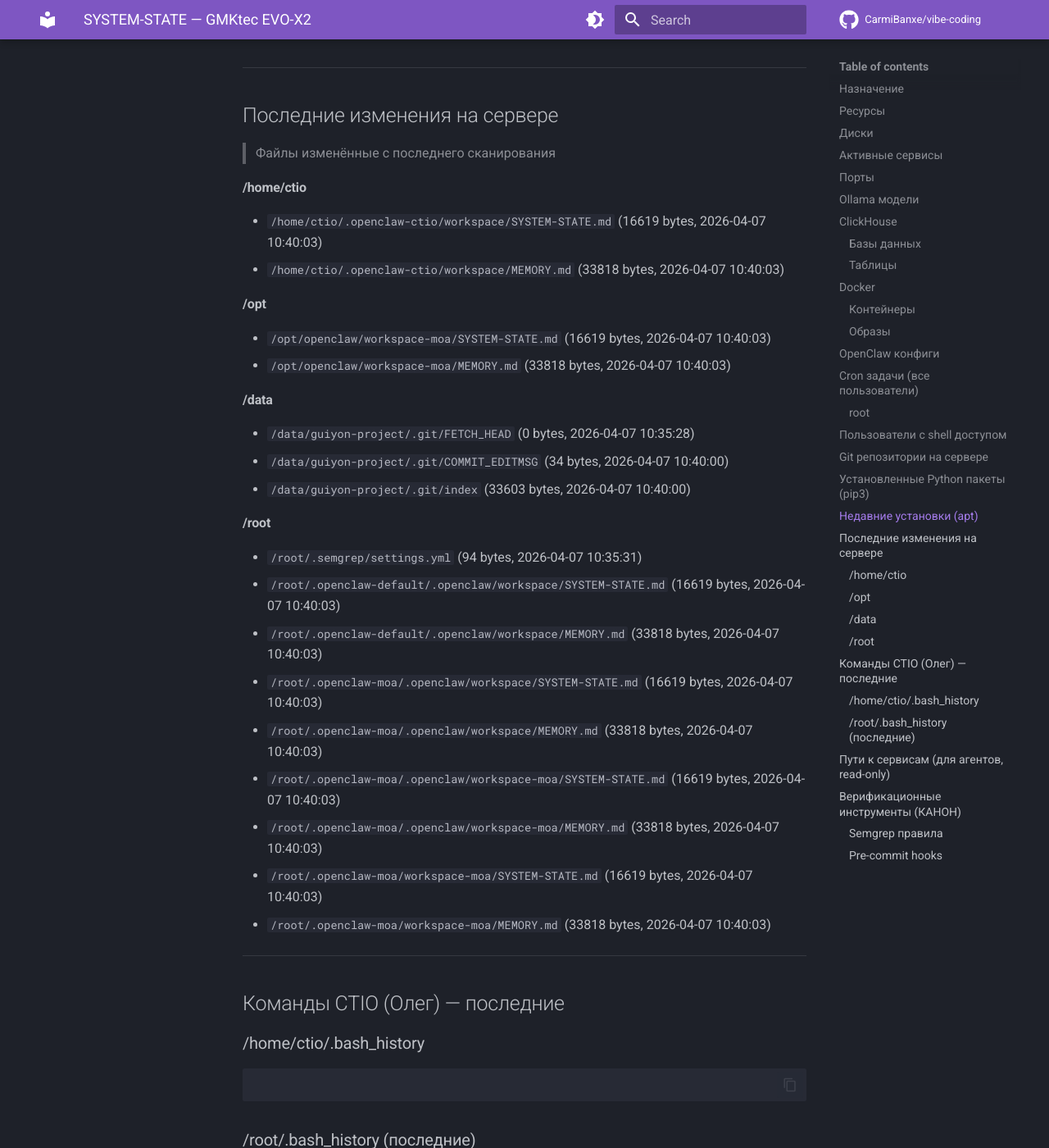
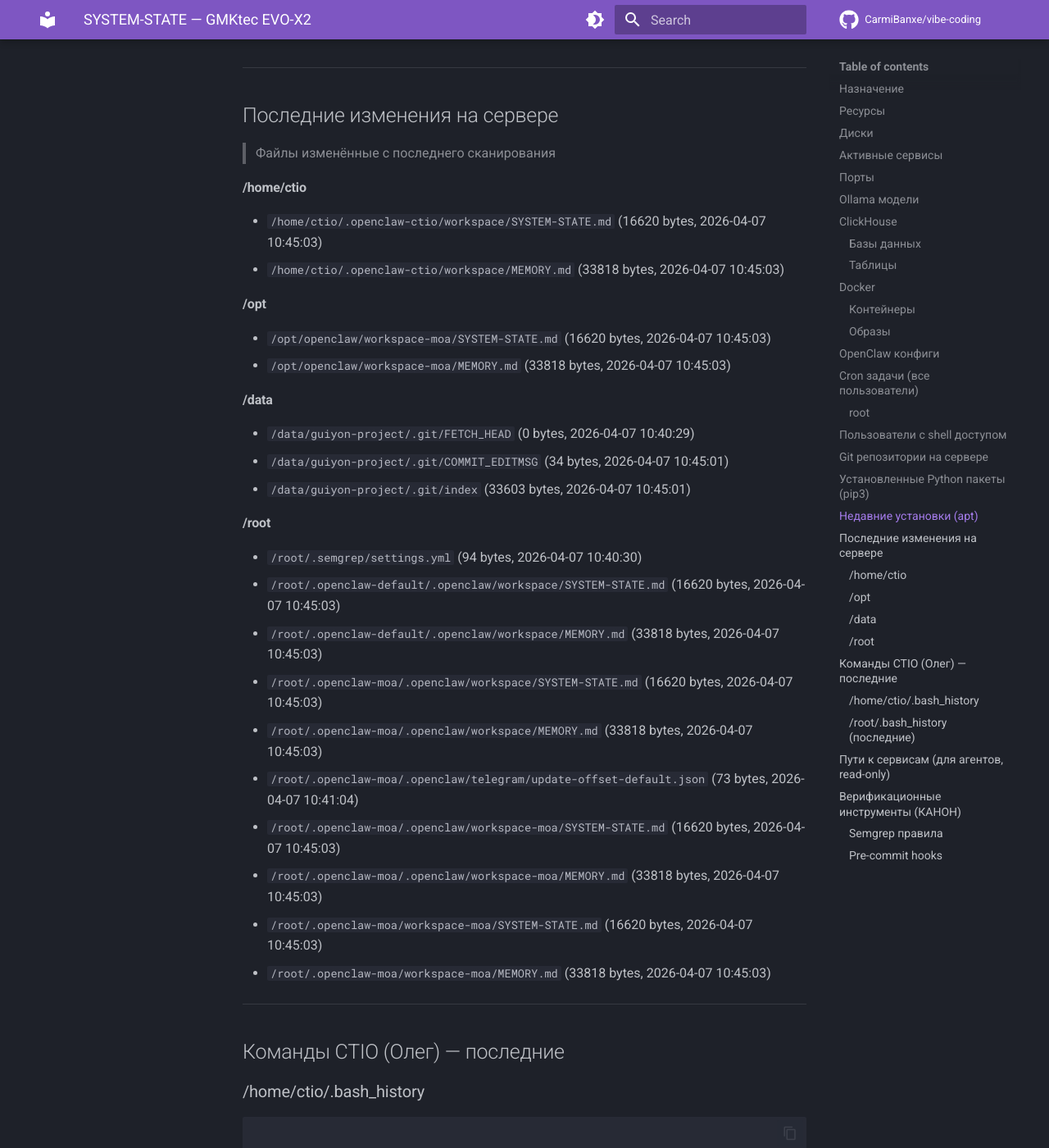
Before and after one commit to CarmiBanxe/vibe-coding, an MkDocs documentation site: the page built from docs/SYSTEM-STATE.md, in a window 1280 px wide and 1400 px high, scrolled down 13841 px. Shown: the whole window at 82% size. Built offline with MkDocs 1.6.1 and Material for MkDocs 9.7.7, drawn with Linux system fonts in a browser that asks for light colours; comment, search, counter and statistics services are not loaded; some of the changed text lies outside the part shown.

Commit message:
auto: SYSTEM-STATE v2 update (2026-04-07 10:45 CEST)

```diff
--- a/docs/SYSTEM-STATE.md
+++ b/docs/SYSTEM-STATE.md
@@ -1,6 +1,6 @@
 # SYSTEM-STATE — GMKtec EVO-X2
 > Автоматически обновляется каждые 5 минут
-> Последнее сканирование: 2026-04-07 10:40 CEST
+> Последнее сканирование: 2026-04-07 10:45 CEST
 > Источник: ctio-watcher.sh v2 (cron)
 
 ## Назначение
@@ -379,28 +379,29 @@
 
 
 #### /home/ctio
-- `/home/ctio/.openclaw-ctio/workspace/SYSTEM-STATE.md` (16619 bytes, 2026-04-07 10:40:03)
-- `/home/ctio/.openclaw-ctio/workspace/MEMORY.md` (33818 bytes, 2026-04-07 10:40:03)
+- `/home/ctio/.openclaw-ctio/workspace/SYSTEM-STATE.md` (16620 bytes, 2026-04-07 10:45:03)
+- `/home/ctio/.openclaw-ctio/workspace/MEMORY.md` (33818 bytes, 2026-04-07 10:45:03)
 
 #### /opt
-- `/opt/openclaw/workspace-moa/SYSTEM-STATE.md` (16619 bytes, 2026-04-07 10:40:03)
-- `/opt/openclaw/workspace-moa/MEMORY.md` (33818 bytes, 2026-04-07 10:40:03)
+- `/opt/openclaw/workspace-moa/SYSTEM-STATE.md` (16620 bytes, 2026-04-07 10:45:03)
+- `/opt/openclaw/workspace-moa/MEMORY.md` (33818 bytes, 2026-04-07 10:45:03)
 
 #### /data
-- `/data/guiyon-project/.git/FETCH_HEAD` (0 bytes, 2026-04-07 10:35:28)
-- `/data/guiyon-project/.git/COMMIT_EDITMSG` (34 bytes, 2026-04-07 10:40:00)
-- `/data/guiyon-project/.git/index` (33603 bytes, 2026-04-07 10:40:00)
+- `/data/guiyon-project/.git/FETCH_HEAD` (0 bytes, 2026-04-07 10:40:29)
+- `/data/guiyon-project/.git/COMMIT_EDITMSG` (34 bytes, 2026-04-07 10:45:01)
+- `/data/guiyon-project/.git/index` (33603 bytes, 2026-04-07 10:45:01)
 
 #### /root
-- `/root/.semgrep/settings.yml` (94 bytes, 2026-04-07 10:35:31)
-- `/root/.openclaw-default/.openclaw/workspace/SYSTEM-STATE.md` (16619 bytes, 2026-04-07 10:40:03)
-- `/root/.openclaw-default/.openclaw/workspace/MEMORY.md` (33818 bytes, 2026-04-07 10:40:03)
-- `/root/.openclaw-moa/.openclaw/workspace/SYSTEM-STATE.md` (16619 bytes, 2026-04-07 10:40:03)
-- `/root/.openclaw-moa/.openclaw/workspace/MEMORY.md` (33818 bytes, 2026-04-07 10:40:03)
-- `/root/.openclaw-moa/.openclaw/workspace-moa/SYSTEM-STATE.md` (16619 bytes, 2026-04-07 10:40:03)
-- `/root/.openclaw-moa/.openclaw/workspace-moa/MEMORY.md` (33818 bytes, 2026-04-07 10:40:03)
-- `/root/.openclaw-moa/workspace-moa/SYSTEM-STATE.md` (16619 bytes, 2026-04-07 10:40:03)
-- `/root/.openclaw-moa/workspace-moa/MEMORY.md` (33818 bytes, 2026-04-07 10:40:03)
+- `/root/.semgrep/settings.yml` (94 bytes, 2026-04-07 10:40:30)
+- `/root/.openclaw-default/.openclaw/workspace/SYSTEM-STATE.md` (16620 bytes, 2026-04-07 10:45:03)
+- `/root/.openclaw-default/.openclaw/workspace/MEMORY.md` (33818 bytes, 2026-04-07 10:45:03)
+- `/root/.openclaw-moa/.openclaw/workspace/SYSTEM-STATE.md` (16620 bytes, 2026-04-07 10:45:03)
+- `/root/.openclaw-moa/.openclaw/workspace/MEMORY.md` (33818 bytes, 2026-04-07 10:45:03)
+- `/root/.openclaw-moa/.openclaw/telegram/update-offset-default.json` (73 bytes, 2026-04-07 10:41:04)
+- `/root/.openclaw-moa/.openclaw/workspace-moa/SYSTEM-STATE.md` (16620 bytes, 2026-04-07 10:45:03)
+- `/root/.openclaw-moa/.openclaw/workspace-moa/MEMORY.md` (33818 bytes, 2026-04-07 10:45:03)
+- `/root/.openclaw-moa/workspace-moa/SYSTEM-STATE.md` (16620 bytes, 2026-04-07 10:45:03)
+- `/root/.openclaw-moa/workspace-moa/MEMORY.md` (33818 bytes, 2026-04-07 10:45:03)
 
 ---
 
```
Also changed, not shown: other parts of docs/SYSTEM-STATE.md (+3 -3 lines).
